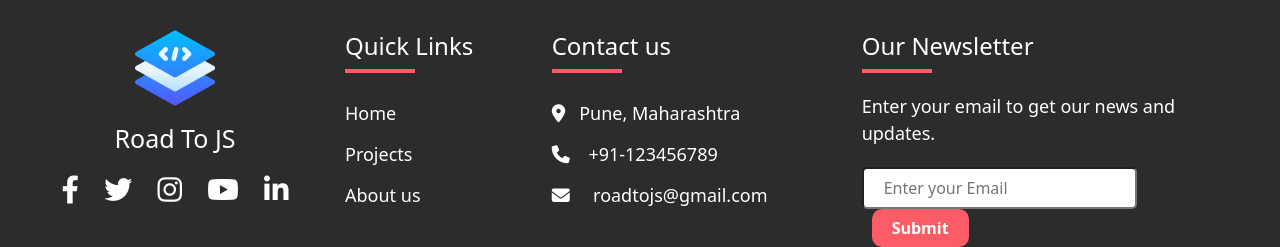
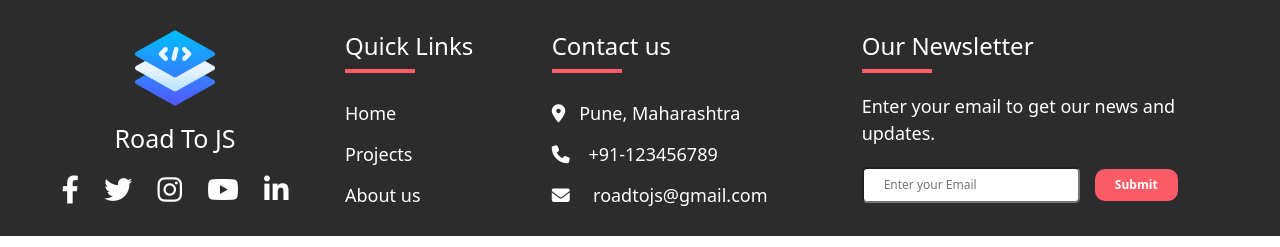
Before and after one commit to AvishkarMandlik/road-to-js-icp-3-group-d-, a plain HTML site: page index.html in a window 1280 px wide. Shown: the part 2491-2738 px from the top of the page. Drawn offline with nearby package versions, Linux system fonts and the light colour scheme.

Commit message:
change newsletter

```diff
--- a/css/style.css
+++ b/css/style.css
@@ -248,14 +248,14 @@ header {
 
 .email-holder {
     padding: 7px 20px;
-    font-size: 0.8rem;
+    font-size: 0.6rem;
     border-radius: 5px;
 }
 
 .submit-btn {
     padding: 7px 20px;
     margin-left: 10px;
-    font-size: 0.8rem;
+    font-size: 0.6rem;
     border-radius: 10px;
     color: #FFF;
     font-weight: bold;
```
